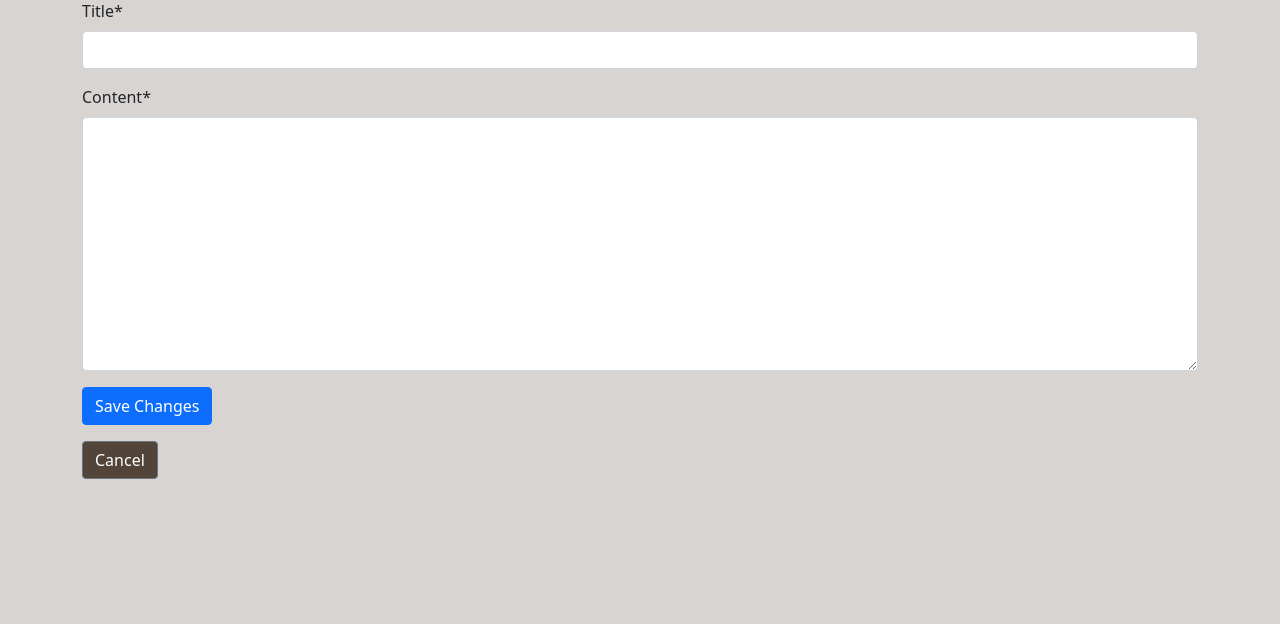
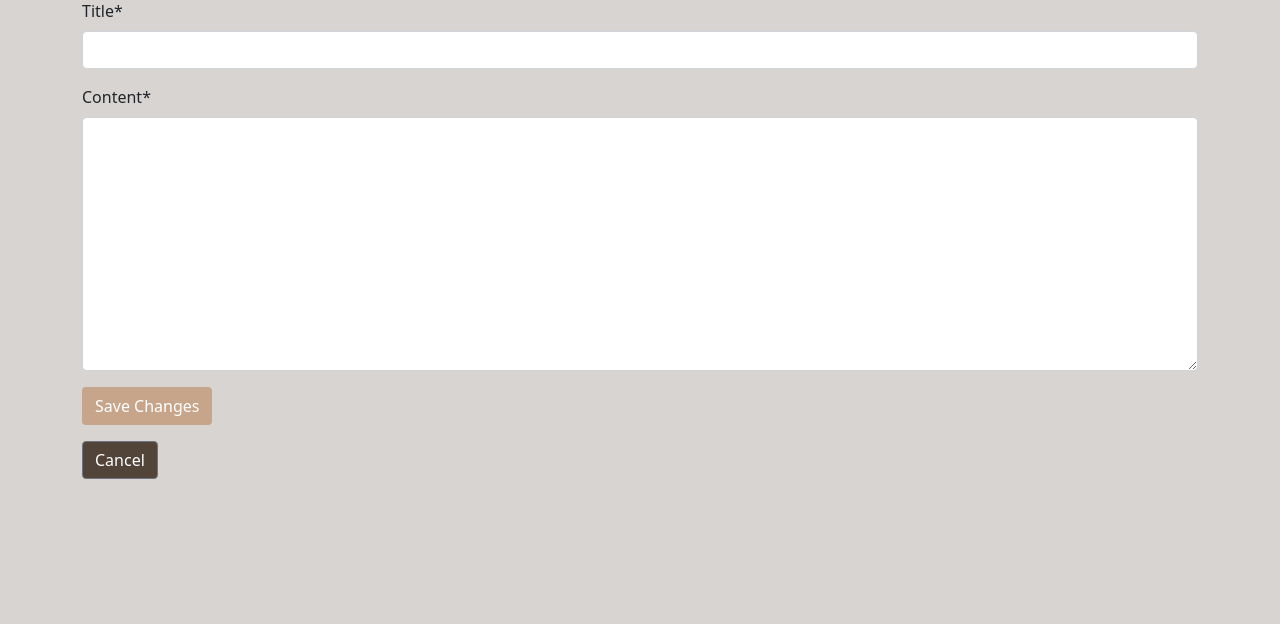
Before and after one commit to Nicole215/outdoorfun, a Django app: template forum/templates/forum/edit_post.html in a window 1280 px wide. Shown: the part 102-726 px from the top of the page. Run offline with Django 4.2, Linux system fonts and the light colour scheme; the template is opened without the code that fills it: values that come from a table or form of the project are taken from there, others are empty; some libraries are stand-ins or nearby versions.

Commit message:
Change color edit post button

```diff
--- a/forum/templates/forum/edit_post.html
+++ b/forum/templates/forum/edit_post.html
@@ -9,7 +9,7 @@
     <form method="post">
         {% csrf_token %}
         {{ form|crispy }}  <!-- Renders the form fields as paragraphs -->
-        <button type="submit" class="btn btn-primary">Save Changes</button>
+        <button type="submit" class="btn btn-edit">Save Changes</button>
     </form>
 
     <a href="{% url 'forum_post_detail' slug=post.slug %}" class="btn btn-secondary mt-3">Cancel</a>
```
